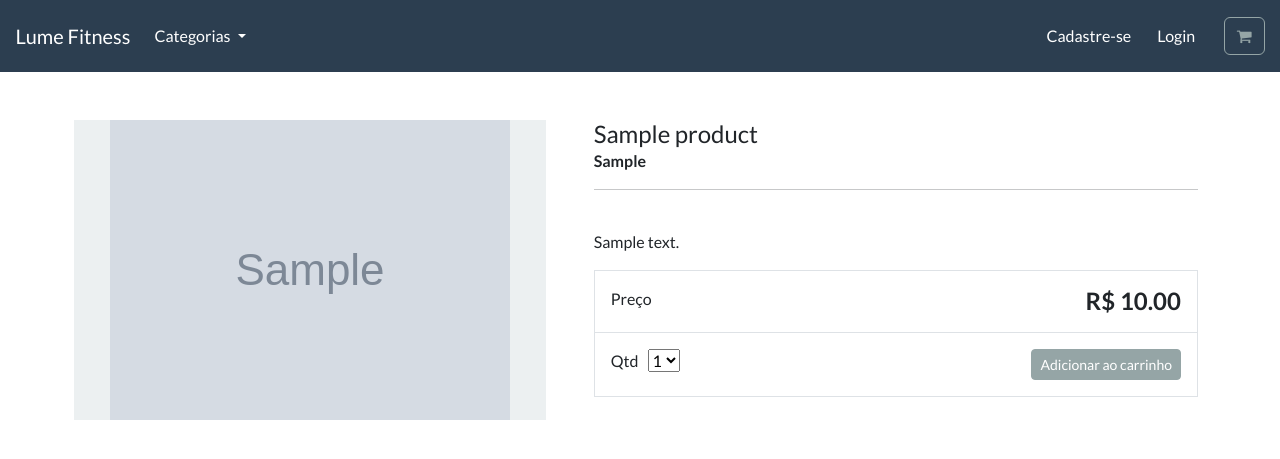
After one commit to AllejandroSousa/Lume-Fitness, a Django app: a page that uses lumeEcommerce/store/templates/store/base.html in a window 1280 px wide. The commit adds this page. Shown: the top 459 px of the page. Run offline with Django 5.2, Linux system fonts and the light colour scheme; tables that the repository leaves empty hold one stand-in row (values such as "Sample post"); grey boxes marked "Sample" are stand-in pictures; some libraries are stand-ins or nearby versions.

Commit message:
Basic templates, URL's and views all done

```diff
--- a/lumeEcommerce/lumeEcommerce/settings.py
+++ b/lumeEcommerce/lumeEcommerce/settings.py
@@ -64,6 +64,7 @@ TEMPLATES = [
                 'django.template.context_processors.request',
                 'django.contrib.auth.context_processors.auth',
                 'django.contrib.messages.context_processors.messages',
+                'store.views.categories',  #Updated
             ],
         },
     },
--- a/lumeEcommerce/store/models.py
+++ b/lumeEcommerce/store/models.py
@@ -1,5 +1,5 @@
 from django.db import models
-
+from django.urls import reverse
 
 # Create your models here.
 
@@ -13,6 +13,8 @@ class Category(models.Model):
     def __str__(self):
         return self.name  #Renaming categories on the Category page in Django's admin panel
 
+    def get_absolute_url(self):
+        return reverse('list-category', args=[self.slug])
 
 class Product(models.Model):
     category = models.ForeignKey(Category, related_name='product', on_delete=models.CASCADE, null=True)
@@ -28,3 +30,6 @@ class Product(models.Model):
 
     def __str__(self):
         return self.title  #Renaming products on the Product page in Django's admin panel
+
+    def get_absolute_url(self):
+        return reverse('product-info', args=[self.slug])
--- a/lumeEcommerce/store/templates/store/base.html
+++ b/lumeEcommerce/store/templates/store/base.html
@@ -3,58 +3,50 @@
 <!DOCTYPE html>
 
 <html>
+  <head>
+    <meta charset="utf-8" />
 
+    <meta name="viewport" content="width=device-width, initial-scale=1" />
 
-    <head>
-
-        <meta charset="utf-8"/>
-
-        <meta name="viewport" content="width=device-width, initial-scale=1">
-
-
-	  <title> Lume Fitness </title>
-
-
+    <title>Lume Fitness</title>
 
     <!-- CSS -->
 
-        <link rel="stylesheet" href="https://bootswatch.com/5/flatly/bootstrap.min.css">
+    <link
+      rel="stylesheet"
+      href="https://bootswatch.com/5/flatly/bootstrap.min.css"
+    />
 
-        <link rel="stylesheet" href="https://cdnjs.cloudflare.com/ajax/libs/font-awesome/4.7.0/css/font-awesome.min.css">
-
-
+    <link
+      rel="stylesheet"
+      href="https://cdnjs.cloudflare.com/ajax/libs/font-awesome/4.7.0/css/font-awesome.min.css"
+    />
 
     <!-- JavaScript -->
 
-        <script src="https://code.jquery.com/jquery-3.5.1.min.js" integrity="sha256-9/aliU8dGd2tb6OSsuzixeV4y/faTqgFtohetphbbj0=" crossorigin="anonymous"></script>
-
+    <script
+      src="https://code.jquery.com/jquery-3.5.1.min.js"
+      integrity="sha256-9/aliU8dGd2tb6OSsuzixeV4y/faTqgFtohetphbbj0="
+      crossorigin="anonymous"
+    ></script>
 
     <!-- JavaScript Popper -->
 
-        <script src="https://cdn.jsdelivr.net/npm/bootstrap@5.2.2/dist/js/bootstrap.bundle.min.js" integrity="sha384-OERcA2EqjJCMA+/3y+gxIOqMEjwtxJY7qPCqsdltbNJuaOe923+mo//f6V8Qbsw3" crossorigin="anonymous"></script>
-
-
+    <script
+      src="https://cdn.jsdelivr.net/npm/bootstrap@5.2.2/dist/js/bootstrap.bundle.min.js"
+      integrity="sha384-OERcA2EqjJCMA+/3y+gxIOqMEjwtxJY7qPCqsdltbNJuaOe923+mo//f6V8Qbsw3"
+      crossorigin="anonymous"
+    ></script>
 
     <!-- Bootstrap Max CDN -->
 
     <script src="https://maxcdn.bootstrapcdn.com/bootstrap/4.0.0/js/bootstrap.min.js"></script>
-
-
-
   </head>
 
-
-
-
   <nav class="navbar navbar-expand-lg bg-primary justify-content-center">
-
-
     <a class="navbar-brand main-heading text-white" href="{% url 'store' %}">
-
       &nbsp; &nbsp; Lume Fitness
-
     </a>
-
 
     <button
       class="navbar-toggler"
@@ -63,110 +55,78 @@
       data-target="#navbarNavDropdown"
       aria-controls="navbarNavDropdown"
       aria-expanded="false"
-        aria-label="Toggle navigation">
-
+      aria-label="Toggle navigation"
+    >
       <span class="navbar-toggler-icon"></span>
-
     </button>
 
-
     <div class="collapse navbar-collapse" id="navbarCollapse">
-
       <ul class="navbar-nav me-auto mb-2 mb-md-0">
-
         <li class="nav-item dropdown">
-
-                    <a class="nav-link dropdown-toggle text-white" href="#" id="navbarDropdown" role="button"
-                    data-bs-toggle="dropdown" aria-expanded="false">
-
+          <a
+            class="nav-link dropdown-toggle text-white"
+            href="#"
+            id="navbarDropdown"
+            role="button"
+            data-bs-toggle="dropdown"
+            aria-expanded="false"
+          >
             Categorias
-
           </a>
 
           <ul class="dropdown-menu" aria-labelledby="navbarDropdown">
+            <li>
+              <a class="dropdown-item" href="{% url 'store' %}">
+                Loja completa
+              </a>
+            </li>
+
+            {% for category in all_categories %}
 
             <li>
+              <a class="dropdown-item" href="{{ category.get_absolute_url }}">
+                {{ category.name | capfirst }}
+              </a>
+            </li>
+            {% endfor %}
+          </ul>
+        </li>
+      </ul>
+    </div>
 
-                            <a class="dropdown-item" href="{% url 'store' %}"> All </a>
-
+    <div class="collapse navbar-collapse text-center" id="navbarNavDropdown">
+      <ul class="navbar-nav ms-auto">
+        <li class="nav-item">
+          <a class="btn btn-alert navbar-btn text-white" type="button" href="/">
+            Cadastre-se
+          </a>
         </li>
 
-
-
-                    </ul>
-
-                </li>
-
-            </ul>
-
-        </div>
-
-
-        <div class="collapse navbar-collapse text-center" id="navbarNavDropdown">
-
-            <ul class="navbar-nav ms-auto">
-
-
         <li class="nav-item">
-
-                    <a class="btn btn-alert navbar-btn text-white" type="button"  href="/"> Cadastre-se </a>
-
-                </li>
-
-
-                <li class="nav-item">
-
-                    <a class="btn btn-alert navbar-btn text-white" type="button"  href="/"> Login </a>
-
-                </li>
-
-
-                &nbsp; &nbsp; &nbsp;
-
-
-                <li class="nav-item">
-
-                    <a type="button" role="button" href="/" class="btn btn-outline-secondary">
-
-
-
-                        <i class="fa fa-shopping-cart" aria-hidden="true"> </i>
-
-
+          <a class="btn btn-alert navbar-btn text-white" type="button" href="/">
+            Login
           </a>
-
         </li>
 
         &nbsp; &nbsp; &nbsp;
 
+        <li class="nav-item">
+          <a
+            type="button"
+            role="button"
+            href="/"
+            class="btn btn-outline-secondary"
+          >
+            <i class="fa fa-shopping-cart" aria-hidden="true"> </i>
+          </a>
+        </li>
 
+        &nbsp; &nbsp; &nbsp;
       </ul>
-
-
     </div>
-
-
   </nav>
 
-
   <body>
-
-
-        {% block content %}
-
-
-
-
-
-
-
-
-        {% endblock %}
-
-
-
-
+    {% block content %} {% endblock %}
   </body>
-
-
 </html>
--- /dev/null
+++ b/lumeEcommerce/store/templates/store/product-info.html
@@ -0,0 +1,74 @@
+{% extends "./base.html" %} {% load static %} {% block content %}
+
+<div class="container">
+  <main class="pt-5">
+    <div class="row g-3">
+      <div class="col-md-5 col-lg-5 order-md-first bg-light">
+        <img
+          class="img-fluid mx-auto d-block"
+          alt="Responsive image"
+          src="{{ product.image.url }}"
+        />
+      </div>
+
+      <div class="col-md-7 col-lg-7 ps-md-3 ps-lg-5">
+        <h1 class="mb-0 h4">{{ product.title }}</h1>
+
+        <strong> {{ product.brand }} </strong>
+
+        <hr />
+
+        <br />
+
+        <p>{{ product.description }}</p>
+
+        <div class="border">
+          <div class="col border-bottom">
+            <div class="row p-3">
+              <div class="col-6">Preço</div>
+
+              <div class="col-6 text-end">
+                <span class="h4 fw-bold">R$ {{ product.price }} </span>
+              </div>
+            </div>
+          </div>
+
+          <div class="col">
+            <div class="row p-3">
+              <div class="col-6">
+                <label for="select">Qtd</label>
+
+                &nbsp;
+
+                <select id="select">
+                  <option value="1">1</option>
+
+                  <option value="2">2</option>
+
+                  <option value="3">3</option>
+
+                  <option value="4">4</option>
+                </select>
+              </div>
+
+              <div class="col-6 text-end">
+                <button
+                  type="button"
+                  id="add-button"
+                  value=""
+                  class="btn btn-secondary btn-sm"
+                >
+                  Adicionar ao carrinho
+                </button>
+              </div>
+            </div>
+          </div>
+        </div>
+      </div>
+    </div>
+  </main>
+
+  <br />
+</div>
+
+{% endblock %}
--- a/lumeEcommerce/store/urls.py
+++ b/lumeEcommerce/store/urls.py
@@ -3,4 +3,6 @@ from . import views
 
 urlpatterns = [
     path('', views.store, name='store'),
+    path('product/<slug:product_slug>/', views.product_info, name='product-info'),
+    path('search/<slug:category_slug>/', views.list_category, name='list-category'),
 ]
--- a/lumeEcommerce/store/views.py
+++ b/lumeEcommerce/store/views.py
@@ -1,6 +1,24 @@
 from django.shortcuts import render
+from .models import Category, Product
+from django.shortcuts import get_object_or_404
 
 # Create your views here.
 
 def store(request):
-    return render(request, 'store/store.html')
+    all_products = Product.objects.all()
+    context = {'all_products': all_products}
+    return render(request, 'store/store.html', context)
+
+def categories(request):
+    all_categories = Category.objects.all()
+    return {'all_categories': all_categories}
+
+def list_category(request, category_slug=None):
+    category = get_object_or_404(Category, slug=category_slug)
+    products = Product.objects.filter(category=category)
+    return render(request, 'store/list-category.html', {'category': category, 'products': products})
+
+def product_info(request, product_slug):
+    product = get_object_or_404(Product, slug=product_slug)
+    context = {'product': product}
+    return render(request, 'store/product-info.html', context)
```
Also changed, not shown: lumeEcommerce/store/templates/store/list-category.html (added, +45 -0 lines), lumeEcommerce/store/templates/store/store.html (+41 -29 lines). Lines whose indentation alone changed are shown as unchanged.
